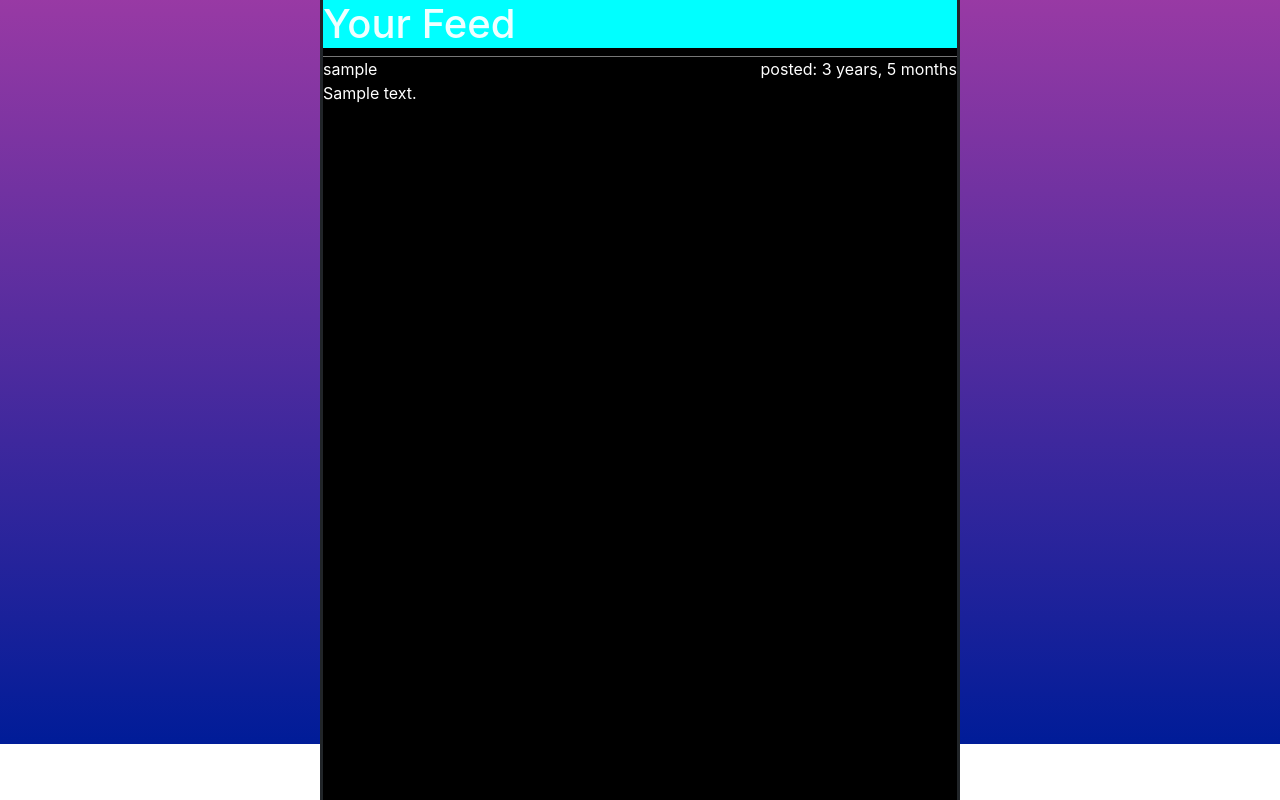
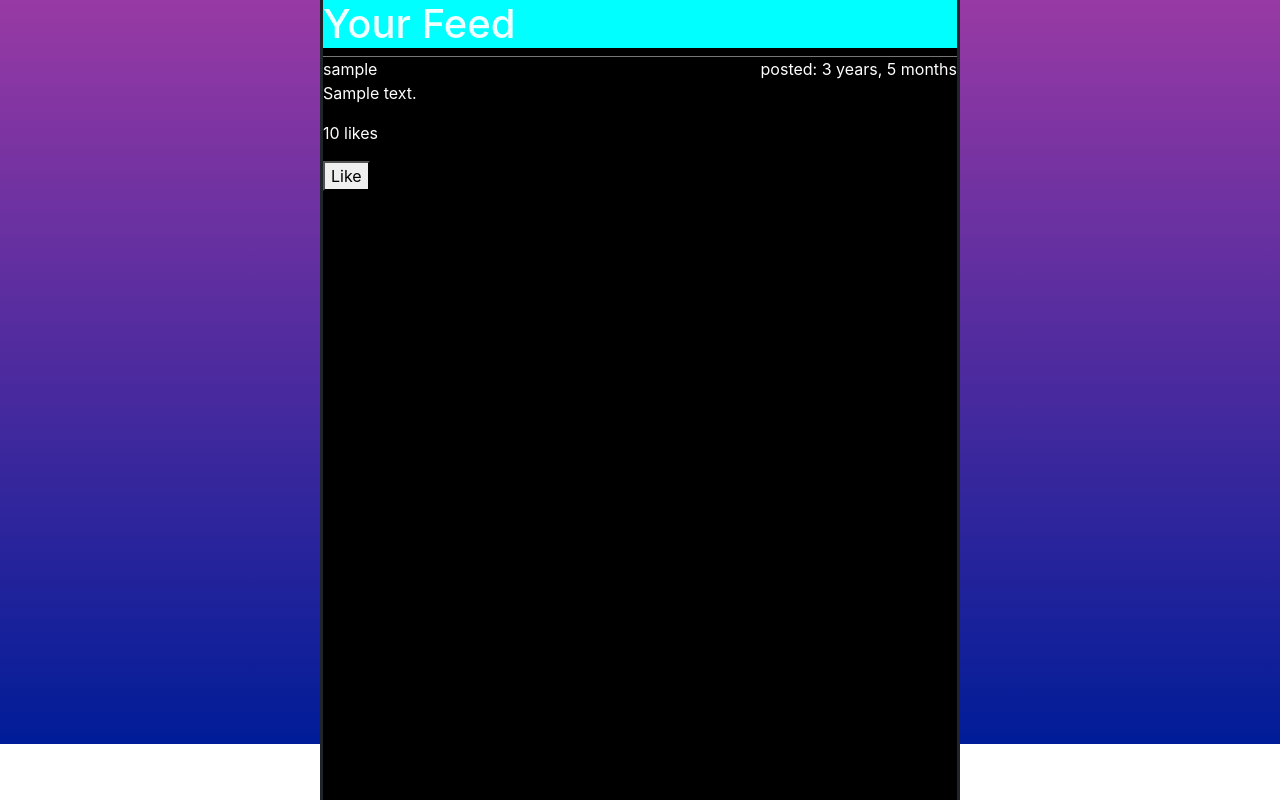
Before and after one commit to ManfredAr/DjangoWebsite, a Django app: template ToDoSite/post/templates/post/feed.html in a window 1280 px wide. Shown: the part 56-856 px from the top of the page. Run offline with Django 3.2, Linux system fonts and the light colour scheme; the template is opened without the code that fills it: most values are stand-ins (such as "Sample title", 1, 10 or a date in 2020).

Commit message:
Created a like button on every post and also display the number of likes
a post has.

```diff
--- a/ToDoSite/post/models.py
+++ b/ToDoSite/post/models.py
@@ -7,6 +7,11 @@ class post(models.Model):
     user = models.ForeignKey(User, on_delete=models.CASCADE)
     text = models.CharField(max_length=300)
     time = models.DateTimeField(auto_now_add=True)
+    likes = models.IntegerField(default=0)
 
     def __str__(self):
         return self.text
+
+class like(models.Model):
+    post = models.ForeignKey(post, on_delete=models.CASCADE)
+    user = models.ForeignKey(User, on_delete=models.CASCADE)
--- a/ToDoSite/post/templates/post/feed.html
+++ b/ToDoSite/post/templates/post/feed.html
@@ -23,7 +23,7 @@ Your feed
     {% for post in posts %}
     <div class="lines">
         <div class="name">
-            <a href="/profile">{{ post.user.username }}</a>
+            <a href="/explore/{{post.user.username}}">{{ post.user.username }}</a>
         </div>
         <div class="time">
             posted: {{ post.time|timesince }}
@@ -31,6 +31,17 @@ Your feed
         <div class="con">
             <p> {{ post.text }} </p>
         </div>
+        <div class="likes">
+            <form action="/post/input-likes", method="POST">
+                {% csrf_token %}
+                <input type="hidden" name="post_id" value="{{ post.id }}"> <p> {{post.likes}} likes </p>
+            {% if post.user_like %}
+                <button type="submit" name="is-liked" value="unlike"> Dislike </button>
+            {% else %}
+                <button type="submit" name="is-liked" value="like"> Like </button>
+            {% endif %}
+            </form>
+        </div>
     </div>
     {% endfor %}
 </div>
--- a/ToDoSite/post/urls.py
+++ b/ToDoSite/post/urls.py
@@ -1,8 +1,8 @@
-from django.contrib import admin
 from django.urls import path, include
 from . import views
 
 urlpatterns = [
     path('post/', views.user_post),
     path('feed/', views.feed),
+    path('input-likes', views.likes)
 ]
--- a/ToDoSite/static/css/feed.css
+++ b/ToDoSite/static/css/feed.css
@@ -49,3 +49,7 @@ html, body {
 .time {
     float: right;
 }
+
+.likes {
+    color: white;
+}
```
Also changed, not shown: ToDoSite/post/views.py (+21 -1 lines), ToDoSite/post/migrations/0002_post_likes_like.py (added).
